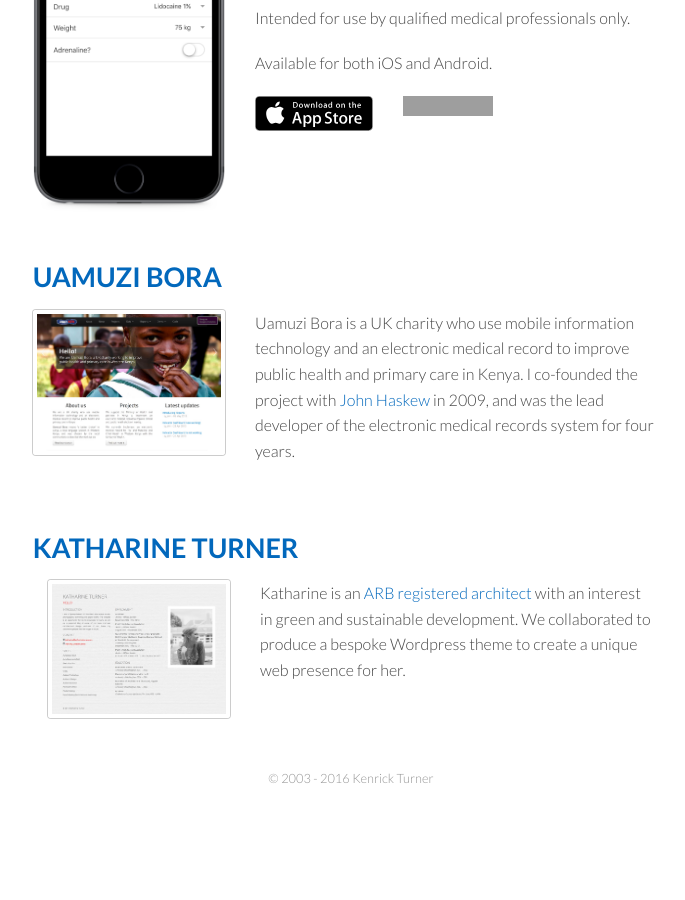
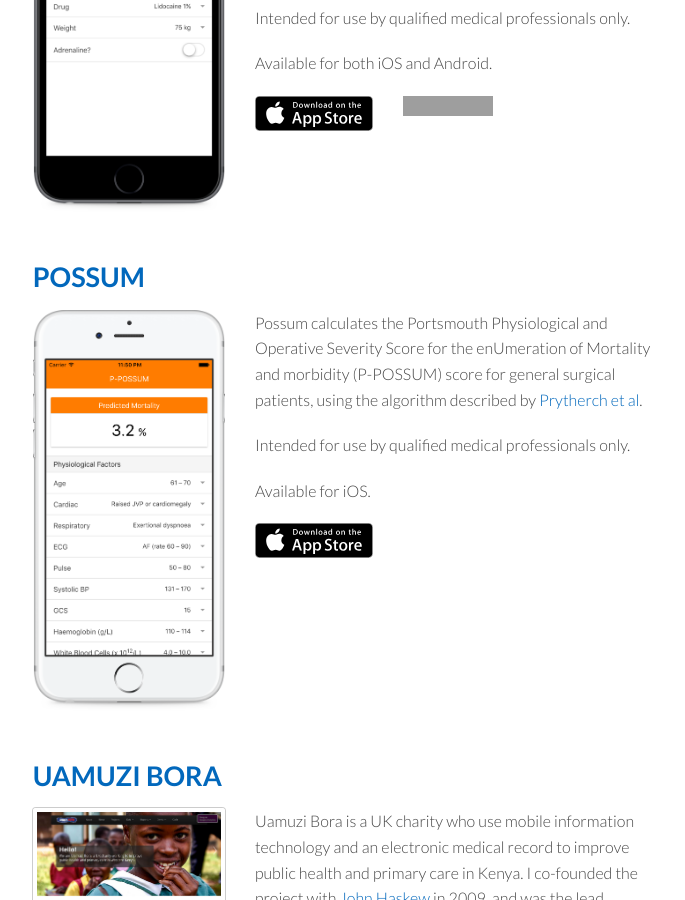
Before and after one commit to kenners/kenners.org, a Jekyll site: the page built from projects/index.html, in a window 1280 px wide and 900 px high, scrolled down 662 px. Shown: the whole window, without its empty margins (289-974 px from the left). Built offline with Jekyll 4.4.1, drawn with Linux system fonts in a browser that asks for light colours; nearby versions of some CDN libraries; before the commit the page ends 1466 px from its top, so only the background shows below that; grey boxes are pictures that could not be loaded.

Commit message:
Add possum project

```diff
--- a/projects/index.html
+++ b/projects/index.html
@@ -39,7 +39,32 @@
         </div>
     </div>
 </article>
-
+<article class="project">
+  <div class="row">
+      <div class="small-12 columns">
+      <h3><a href="possum">Possum</a></h3>
+      </div>
+  </div>
+    <div class="row">
+        <div class="small-12 large-4 columns">
+            <img src="{{ site.baseurl }}/img/possum.png">
+        </div>
+        <div class="small-12 large-8 columns">
+          <p>Possum calculates the Portsmouth Physiological and Operative Severity Score for the enUmeration of Mortality and morbidity (P-POSSUM) score for general surgical patients, using the algorithm described by <a href="http://dx.doi.org/10.1046/j.1365-2168.1998.00840.x">Prytherch et al</a>.</p>
+          <p>Intended for use by qualified medical professionals only.</p>
+          <p>Available for iOS.</p>
+            <div class="row">
+              <div class="small-4 columns">
+                <img src="{{ site.baseurl }}/img/app_store_badge.svg">
+              </div>
+              <div class="small-4 columns">
+              </div>
+              <div class="small-4 columns">
+              </div>
+            </div>
+        </div>
+    </div>
+</article>
 <article class="project">
     <div class="row">
         <div class="small-12 columns">
```
Also changed, not shown: projects/possum/index.html (added, +32 -0 lines), img/possum.png (added).
